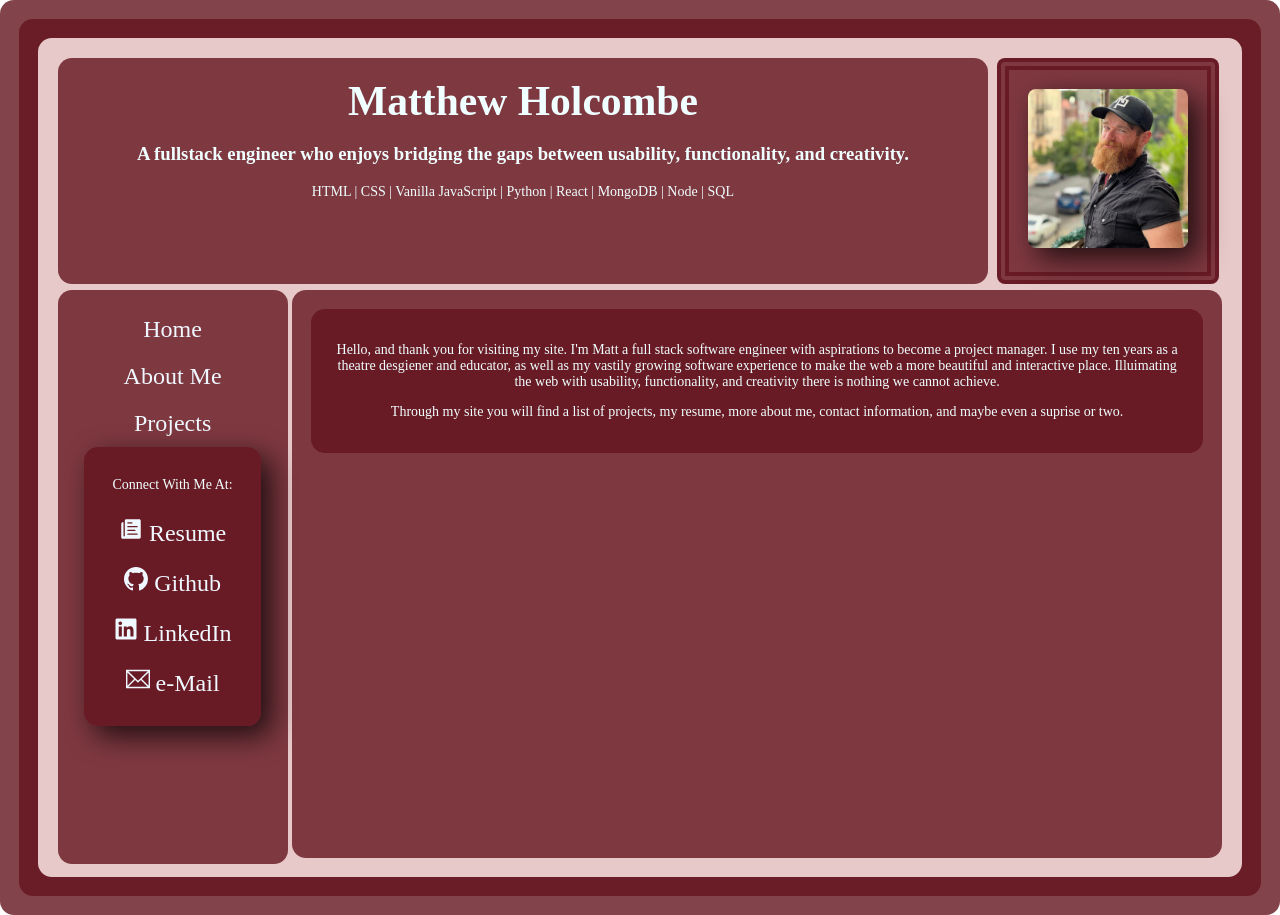
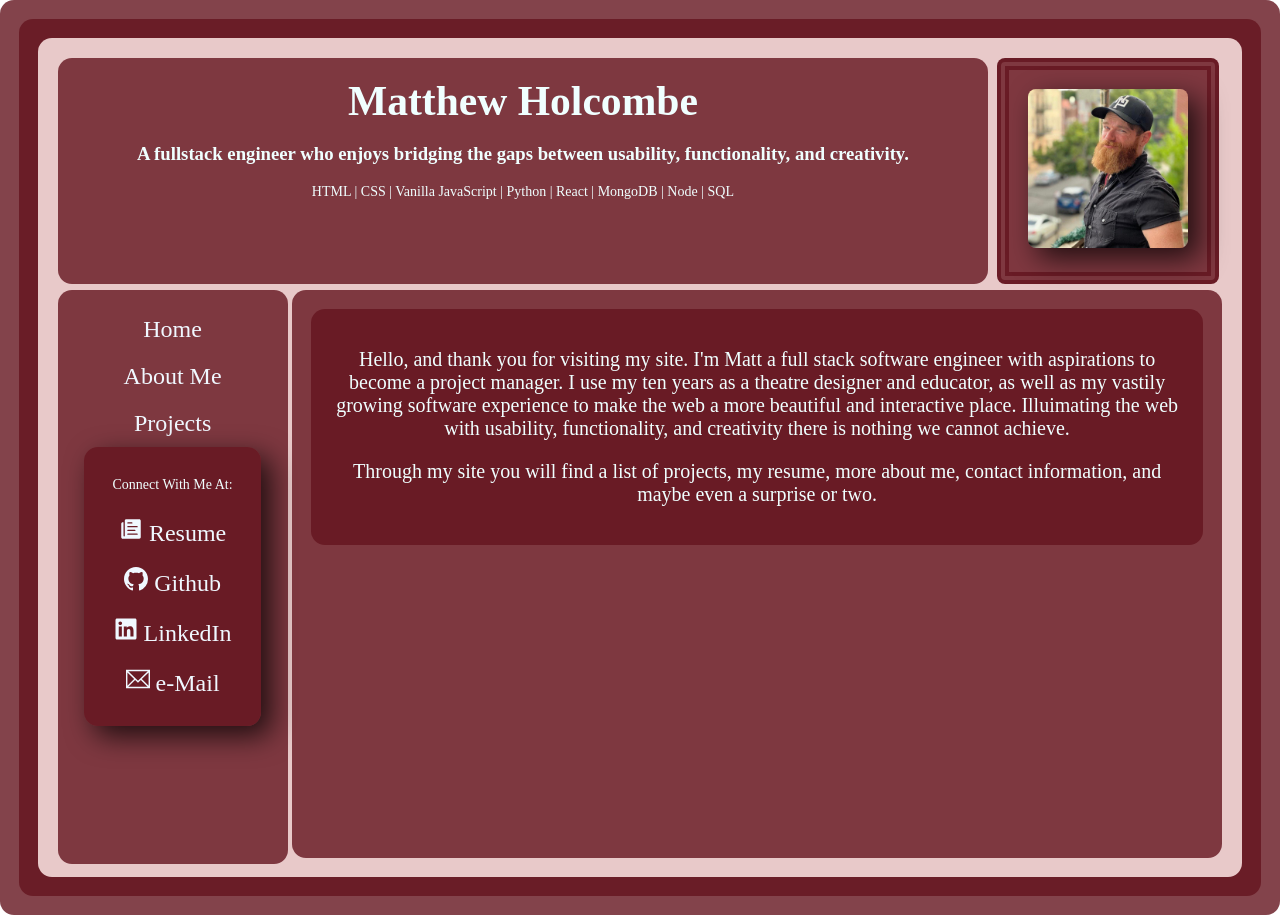
Before and after one commit to mholcombe93/mh-protfolio-v2, a React (Create React App) app: page / in a window 1280 px wide. Built offline with nearby package versions, Linux system fonts and the light colour scheme.

Commit message:
fixed photo continer and fonts

```diff
--- a/src/Components/Pic.jsx
+++ b/src/Components/Pic.jsx
@@ -7,7 +7,7 @@ import '../App.css'
 function Pic() {
 
   return (
-    <div className='Pic_Container'>
+    <div className='Profile_Pic_Container'>
       <NavLink to="/"><img src={ProfilePic} alt="Profile Pic" className='Profile_Pic' /> </NavLink>
     </div>
 );
--- a/src/Components/Styles/Pic.css
+++ b/src/Components/Styles/Pic.css
@@ -1,6 +1,6 @@
 
 
-.Pic_Container{
+.Profile_Pic_Container{
   width: 70%;
   height: auto;
   border: 12px double rgba(100, 20, 30, .8);;
--- a/src/Screens/AboutMe.jsx
+++ b/src/Screens/AboutMe.jsx
@@ -1,4 +1,4 @@
-
+import "./Styles/AboutMe.css"
 
 function AboutMe() {
   return (
--- a/src/Screens/Home.jsx
+++ b/src/Screens/Home.jsx
@@ -4,9 +4,9 @@ function Home() {
 
   return (
     <div className="Bio_content">
-      <p className='Home_text'> Hello, and thank you for visiting my site. I'm Matt a full stack software engineer with aspirations to become a project manager. I use my ten years as a theatre desgiener and educator, as well as my vastily growing software experience to make the web a more beautiful and interactive place. Illuimating the web with usability, functionality, and creativity there is nothing we cannot achieve.  </p>
+      <p className='Home_text'> Hello, and thank you for visiting my site. I'm Matt a full stack software engineer with aspirations to become a project manager. I use my ten years as a theatre designer and educator, as well as my vastily growing software experience to make the web a more beautiful and interactive place. Illuimating the web with usability, functionality, and creativity there is nothing we cannot achieve.  </p>
       <break></break>
-      <p className='Home_text'> Through my site you will find a list of projects, my resume, more about me, contact information, and  maybe even a suprise or two.   </p>
+      <p className='Home_text'> Through my site you will find a list of projects, my resume, more about me, contact information, and  maybe even a surprise or two.</p>
 
 
     </div>
--- a/src/Screens/Styles/AboutMe.css
+++ b/src/Screens/Styles/AboutMe.css
@@ -0,0 +1,4 @@
+.Bio{
+  font-size: 16px;
+
+}
--- a/src/Screens/Styles/Home.css
+++ b/src/Screens/Styles/Home.css
@@ -0,0 +1,3 @@
+.Home_text{
+  font-size: 20px;
+}
--- a/src/Screens/Styles/Projects.css
+++ b/src/Screens/Styles/Projects.css
@@ -14,7 +14,7 @@ h1{
 }
 
 .Project_Title{
-  font-size: 24px;
+  font-size: 20px;
   margin-top: 0;
   margin-bottom: 0;
 }
@@ -44,6 +44,7 @@ h1{
   border: 2px solid rgb(88, 23, 16);
   width: 85%;
   height: auto;
+  padding: 0
 }
 
 .Project_Pic1:hover,
```
Also changed, not shown: src/Screens/Styles/Resume.css (deleted).
